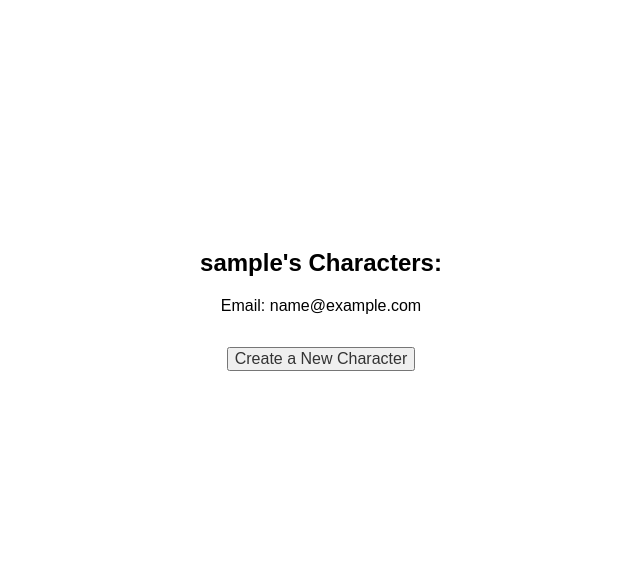
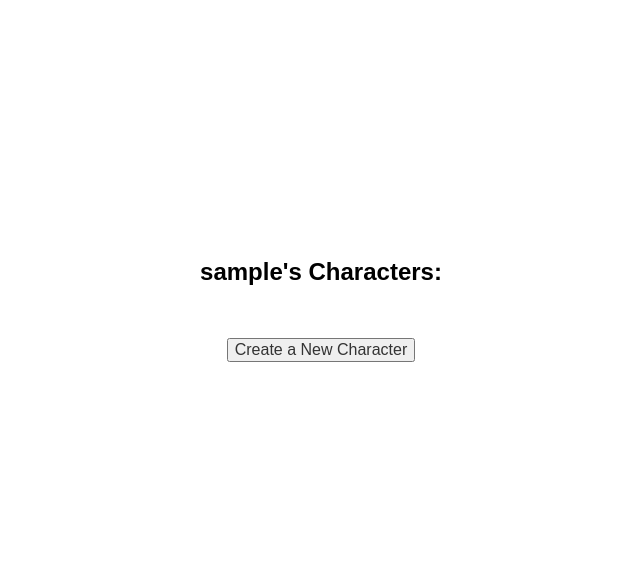
Before and after one commit to jindigiordano/star-wars-character-generator, a Rails app: page /users/1 in a window 1280 px wide. Shown: the part 71-650 px from the top of the page, without its empty margins (319-959 px from the left). Run offline with Rails 7, Linux system fonts and the light colour scheme; the visitor is signed in with stand-in values (Sample User, id 1); data that the repository does not hold is empty; style sheets or scripts are compiled from the project's sources; some libraries are stand-ins or nearby versions.

Commit message:
Remove email from user display

```diff
--- a/app/views/users/show.html.erb
+++ b/app/views/users/show.html.erb
@@ -1,5 +1,4 @@
 <h2><%= @user.username %>'s Characters:</h2>
-<span class="email">Email: <%=@user.email %></span>
 <ul class="character-list">
   <% @user.characters.each do |character| %>
     <li>
```
